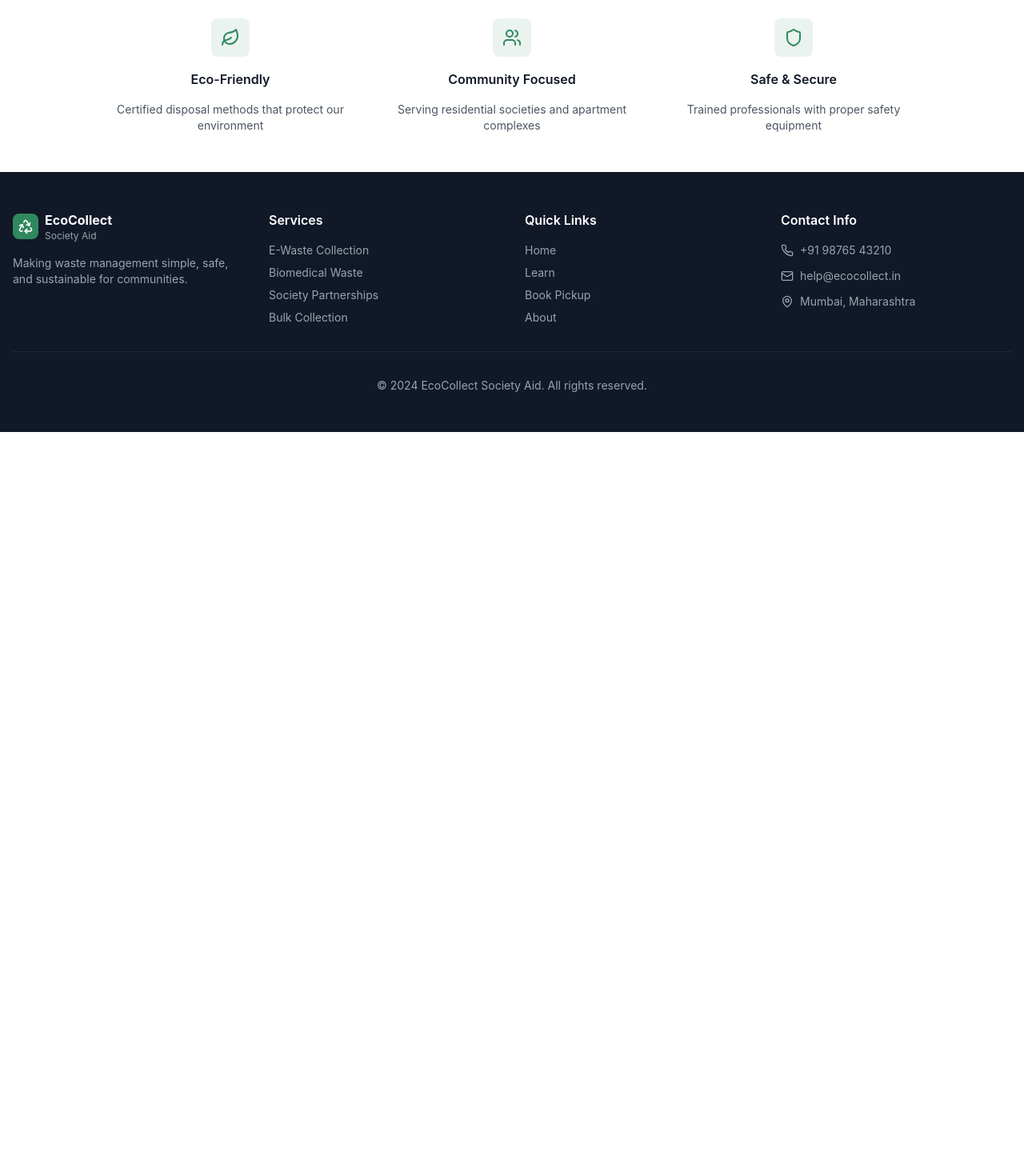
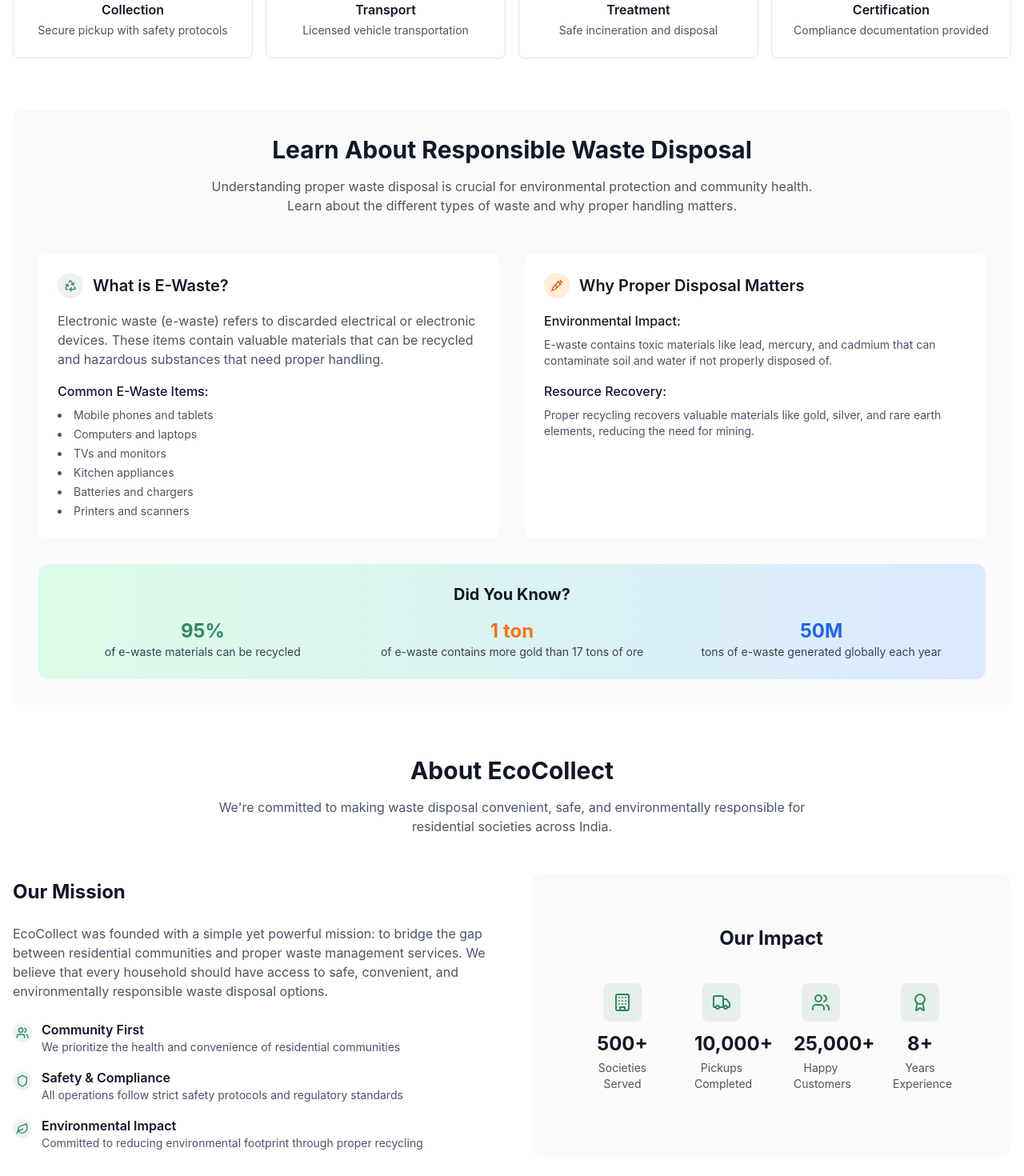
Before and after one commit to PalakKatiyar098/eco-collect-society-aid, a React (Vite) app: page / in a window 1280 px wide. Shown: the part 1200-2670 px from the top of the page at 80% size. Before the commit the page ends 1740 px from the top, so only its background shows below. Built offline with nearby package versions, Linux system fonts and the light colour scheme.

Commit message:
feat: Integrate education and about sections
Integrate the education and about sections into the landing page. Move the 'our process' section below the form.

```diff
--- a/src/pages/Index.tsx
+++ b/src/pages/Index.tsx
@@ -1,13 +1,14 @@
 import React, { useState } from 'react';
 import { Card, CardContent } from '@/components/ui/card';
 import { Button } from '@/components/ui/button';
-import { Recycle, Syringe, Leaf, Users, Shield, Phone } from 'lucide-react';
+import { Recycle, Syringe, Leaf, Users, Shield, Phone, Award, CheckCircle } from 'lucide-react';
 import EWasteBooking from '@/components/EWasteBooking';
 import BiomedicalBooking from '@/components/BiomedicalBooking';
 import Header from '@/components/Header';
 import Footer from '@/components/Footer';
 import ImpactStats from '@/components/ImpactStats';
 import TrustedPartners from '@/components/TrustedPartners';
+import ProcessSteps from '@/components/ProcessSteps';
 
 const Index = () => {
   const [activeSection, setActiveSection] = useState<'home' | 'ewaste' | 'biomedical' | 'about' | 'education'>('home');
@@ -51,6 +52,12 @@ const HomeSection = ({ onSelectService }: { onSelectService: (section: 'ewaste'
           and a deep understanding of all types of waste management, we offer customised solutions that address
           the specific needs of our clients.
         </p>
+        <div className="bg-neutral-50 rounded-xl p-6 max-w-2xl mx-auto">
+          <p className="text-gray-600 mb-4">Not sure which category your waste falls into?</p>
+          <Button variant="outline" className="border-primary text-primary hover:bg-primary hover:text-white">
+            Learn About Waste Types
+          </Button>
+        </div>
       </div>
 
       {/* Service Selection Cards */}
@@ -92,8 +99,150 @@ const HomeSection = ({ onSelectService }: { onSelectService: (section: 'ewaste'
         </Card>
       </div>
 
-      {/* Impact Stats */}
-      <ImpactStats />
+      {/* Process Steps */}
+      <ProcessSteps />
+
+      {/* Education Section */}
+      <div className="bg-neutral-50 rounded-xl p-8">
+        <div className="text-center mb-12">
+          <h2 className="text-3xl font-bold text-gray-900 mb-4">Learn About Responsible Waste Disposal</h2>
+          <p className="text-gray-600 max-w-3xl mx-auto">
+            Understanding proper waste disposal is crucial for environmental protection and
+            community health. Learn about the different types of waste and why proper handling matters.
+          </p>
+        </div>
+
+        <div className="grid md:grid-cols-2 gap-8">
+          <div className="bg-white rounded-lg p-6">
+            <div className="flex items-center gap-3 mb-4">
+              <div className="w-8 h-8 bg-primary/10 rounded-full flex items-center justify-center">
+                <Recycle className="w-4 h-4 text-primary" />
+              </div>
+              <h3 className="text-xl font-semibold text-gray-900">What is E-Waste?</h3>
+            </div>
+            <p className="text-gray-600 mb-4">
+              Electronic waste (e-waste) refers to discarded electrical or electronic devices.
+              These items contain valuable materials that can be recycled and hazardous substances
+              that need proper handling.
+            </p>
+            <div className="space-y-2">
+              <h4 className="font-medium text-gray-900">Common E-Waste Items:</h4>
+              <ul className="text-sm text-gray-600 space-y-1 list-disc list-inside">
+                <li>Mobile phones and tablets</li>
+                <li>Computers and laptops</li>
+                <li>TVs and monitors</li>
+                <li>Kitchen appliances</li>
+                <li>Batteries and chargers</li>
+                <li>Printers and scanners</li>
+              </ul>
+            </div>
+          </div>
+
+          <div className="bg-white rounded-lg p-6">
+            <div className="flex items-center gap-3 mb-4">
+              <div className="w-8 h-8 bg-orange-100 rounded-full flex items-center justify-center">
+                <Syringe className="w-4 h-4 text-orange-600" />
+              </div>
+              <h3 className="text-xl font-semibold text-gray-900">Why Proper Disposal Matters</h3>
+            </div>
+            <div className="space-y-4">
+              <div>
+                <h4 className="font-medium text-gray-900 mb-2">Environmental Impact:</h4>
+                <p className="text-sm text-gray-600">
+                  E-waste contains toxic materials like lead, mercury, and cadmium that can
+                  contaminate soil and water if not properly disposed of.
+                </p>
+              </div>
+              <div>
+                <h4 className="font-medium text-gray-900 mb-2">Resource Recovery:</h4>
+                <p className="text-sm text-gray-600">
+                  Proper recycling recovers valuable materials like gold, silver, and rare earth
+                  elements, reducing the need for mining.
+                </p>
+              </div>
+            </div>
+          </div>
+        </div>
+
+        <div className="mt-8 bg-gradient-to-r from-green-100 to-blue-100 p-6 rounded-xl">
+          <h3 className="text-xl font-bold text-gray-900 mb-4 text-center">Did You Know?</h3>
+          <div className="grid md:grid-cols-3 gap-6 text-center">
+            <div>
+              <div className="text-2xl font-bold text-primary">95%</div>
+              <p className="text-sm text-gray-700">of e-waste materials can be recycled</p>
+            </div>
+            <div>
+              <div className="text-2xl font-bold text-orange-500">1 ton</div>
+              <p className="text-sm text-gray-700">of e-waste contains more gold than 17 tons of ore</p>
+            </div>
+            <div>
+              <div className="text-2xl font-bold text-blue-600">50M</div>
+              <p className="text-sm text-gray-700">tons of e-waste generated globally each year</p>
+            </div>
+          </div>
+        </div>
+      </div>
+
+      {/* About Section */}
+      <div className="bg-white">
+        <div className="text-center mb-12">
+          <h2 className="text-3xl font-bold text-gray-900 mb-4">About EcoCollect</h2>
+          <p className="text-gray-600 max-w-3xl mx-auto">
+            We're committed to making waste disposal convenient, safe, and environmentally
+            responsible for residential societies across India.
+          </p>
+        </div>
+
+        <div className="grid md:grid-cols-2 gap-12 items-center mb-12">
+          <div className="space-y-6">
+            <h3 className="text-2xl font-bold text-gray-900">Our Mission</h3>
+            <p className="text-gray-600">
+              EcoCollect was founded with a simple yet powerful mission: to bridge the gap
+              between residential communities and proper waste management services. We
+              believe that every household should have access to safe, convenient, and
+              environmentally responsible waste disposal options.
+            </p>
+
+            <div className="space-y-4">
+              <div className="flex items-start gap-3">
+                <div className="w-6 h-6 bg-primary/10 rounded-full flex items-center justify-center mt-1">
+                  <Users className="w-4 h-4 text-primary" />
+                </div>
+                <div>
+                  <h4 className="font-semibold text-gray-900">Community First</h4>
+                  <p className="text-sm text-gray-600">We prioritize the health and convenience of residential communities</p>
+                </div>
+              </div>
+
+              <div className="flex items-start gap-3">
+                <div className="w-6 h-6 bg-primary/10 rounded-full flex items-center justify-center mt-1">
+                  <Shield className="w-4 h-4 text-primary" />
+                </div>
+                <div>
+                  <h4 className="font-semibold text-gray-900">Safety & Compliance</h4>
+                  <p className="text-sm text-gray-600">All operations follow strict safety protocols and regulatory standards</p>
+                </div>
+              </div>
+
+              <div className="flex items-start gap-3">
+                <div className="w-6 h-6 bg-primary/10 rounded-full flex items-center justify-center mt-1">
+                  <Leaf className="w-4 h-4 text-primary" />
+                </div>
+                <div>
+                  <h4 className="font-semibold text-gray-900">Environmental Impact</h4>
+                  <p className="text-sm text-gray-600">Committed to reducing environmental footprint through proper recycling</p>
+                </div>
+              </div>
+            </div>
+          </div>
+
+          <div className="bg-neutral-50 rounded-xl p-8">
+            <ImpactStats />
+          </div>
+        </div>
+
+        <TrustedPartners />
+      </div>
 
       {/* Features */}
       <div className="grid md:grid-cols-3 gap-8 max-w-5xl mx-auto">
```
